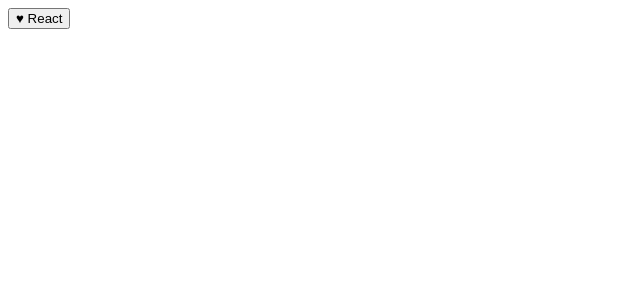
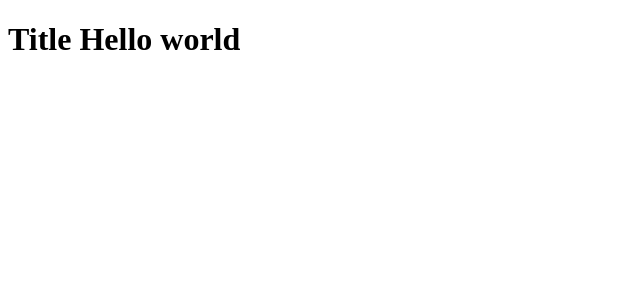
Before and after one commit to cagataycali/react-tutorial, a React (Create React App) app: page / in a window 1280 px wide. Shown: the top 300 px of the page, without its empty margins (0-640 px from the left). Built offline with nearby package versions, Linux system fonts and the light colour scheme.

Commit message:
✔️  Step 9 - Add custom propType validation to react components

```diff
--- a/src/App.js
+++ b/src/App.js
@@ -1,16 +1,23 @@
 import React from 'react'
+import PropTypes from 'prop-types'
 
 class App extends React.Component {
   render () {
-    return <Button> <Heart /> React</Button>
+    return <Title text='Hello world'/>
   }
 }
 
-const Button = props => <button>{props.children}</button>
+const Title = props => <h1>Title {props.text}</h1>
 
-class Heart extends React.Component {
-  render () {
-    return <span>&hearts;</span>
+Title.propTypes = {
+  // text: PropTypes.string.isRequired
+  text (props, propName, component) {
+    if (!(propName in props)) {
+      return new Error(` Missing ${propName}`)
+    }
+    if (props[propName].length < 6) {
+      return new Error(`${propName} was too short.`)
+    }
   }
 }
 
```
